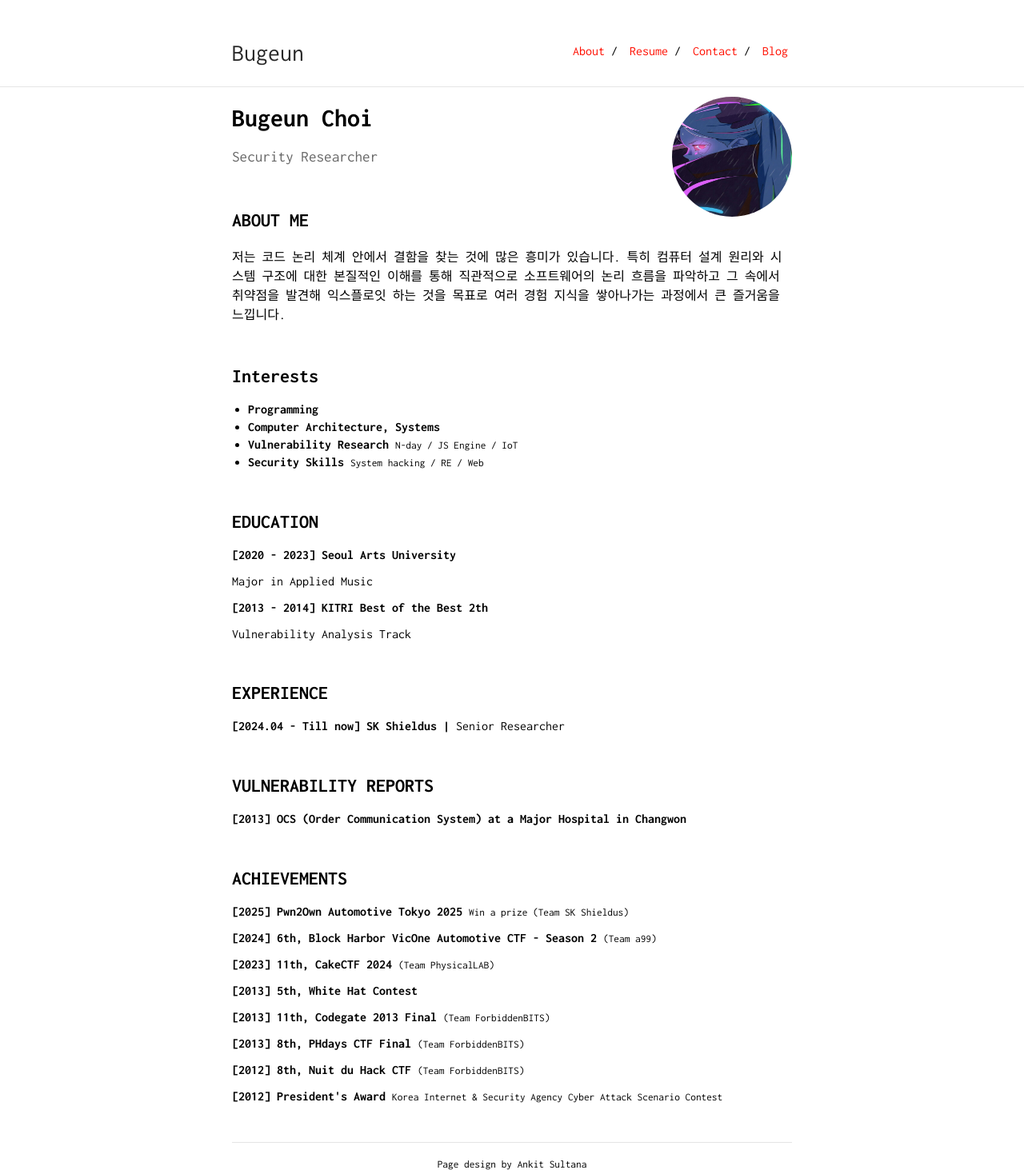
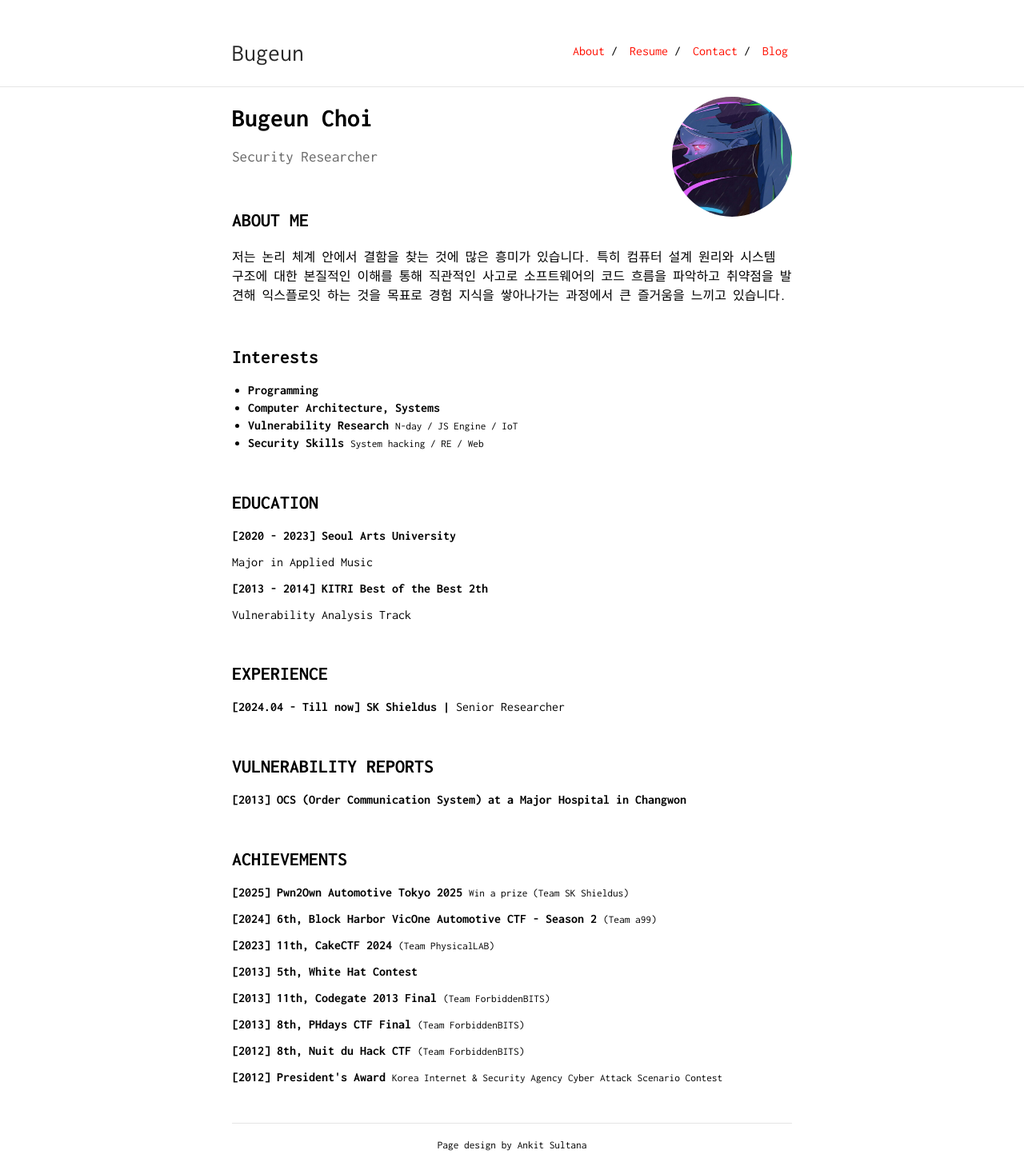
Before and after one commit to Bugeun/bugeun.github.io, a Jekyll site: the page built from index.md, in a window 1280 px wide. Shown: the whole page at 80% size. Built offline with Jekyll 4.4.1, drawn with Linux system fonts in a browser that asks for light colours; after the commit the page ends 1439 px from its top, so only the background shows below that.

Commit message:
Update index.md

```diff
--- a/index.md
+++ b/index.md
@@ -11,7 +11,7 @@ Security Researcher
 
 ## ABOUT ME
 
-<p>저는 코드 논리 체계 안에서 결함을 찾는 것에 많은 흥미가 있습니다. 특히 컴퓨터 설계 원리와 시스템 구조에 대한 본질적인 이해를 통해 직관적으로 소프트웨어의 논리 흐름을 파악하고 그 속에서 취약점을 발견해 익스플로잇 하는 것을 목표로 여러 경험 지식을 쌓아나가는 과정에서 큰 즐거움을 느낍니다. </p>
+<p>저는 논리 체계 안에서 결함을 찾는 것에 많은 흥미가 있습니다. 특히 컴퓨터 설계 원리와 시스템 구조에 대한 본질적인 이해를 통해 직관적인 사고로 소프트웨어의 코드 흐름을 파악하고 취약점을 발견해 익스플로잇 하는 것을 목표로 경험 지식을 쌓아나가는 과정에서 큰 즐거움을 느끼고 있습니다. </p>
 
 &nbsp;
 
```
